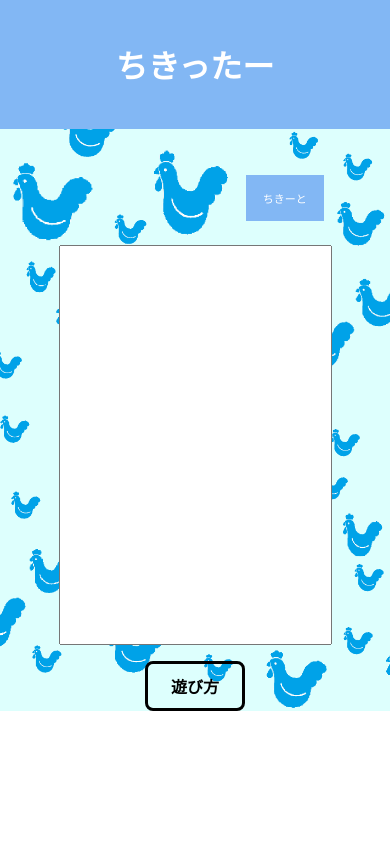
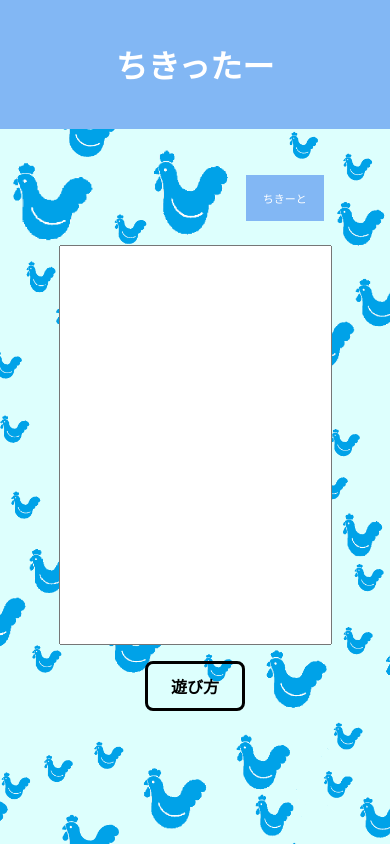
Before and after one commit to nokko-nokko/chikitter, a Flask app: page / in a window 390 px wide. Run offline with Flask 2, Linux system fonts and the light colour scheme.

Commit message:
今度こそ完成今度こそ

```diff
--- a/app/static/css/homehowto.css
+++ b/app/static/css/homehowto.css
@@ -292,7 +292,7 @@ textarea{
         }
         .pop-win {
             background-image:url(../img/スマホ背景.png) ;
-            background-repeat: no-repeat;
+            background-repeat: repeat;
             background-size:cover;
               width: 120vw;
               height: 90vh;
@@ -332,7 +332,7 @@ textarea{
         font-family: 'Meiryo';
         /*margin: 0 0 0 0;*/
         background-image:url(../img/スマホ背景.png) ;
-        background-repeat: no-repeat;
+        background-repeat: repeat;
         /*background-size:cover;*/
         /*max-height: 2000px;
         max-width: 4000px;*/
```
